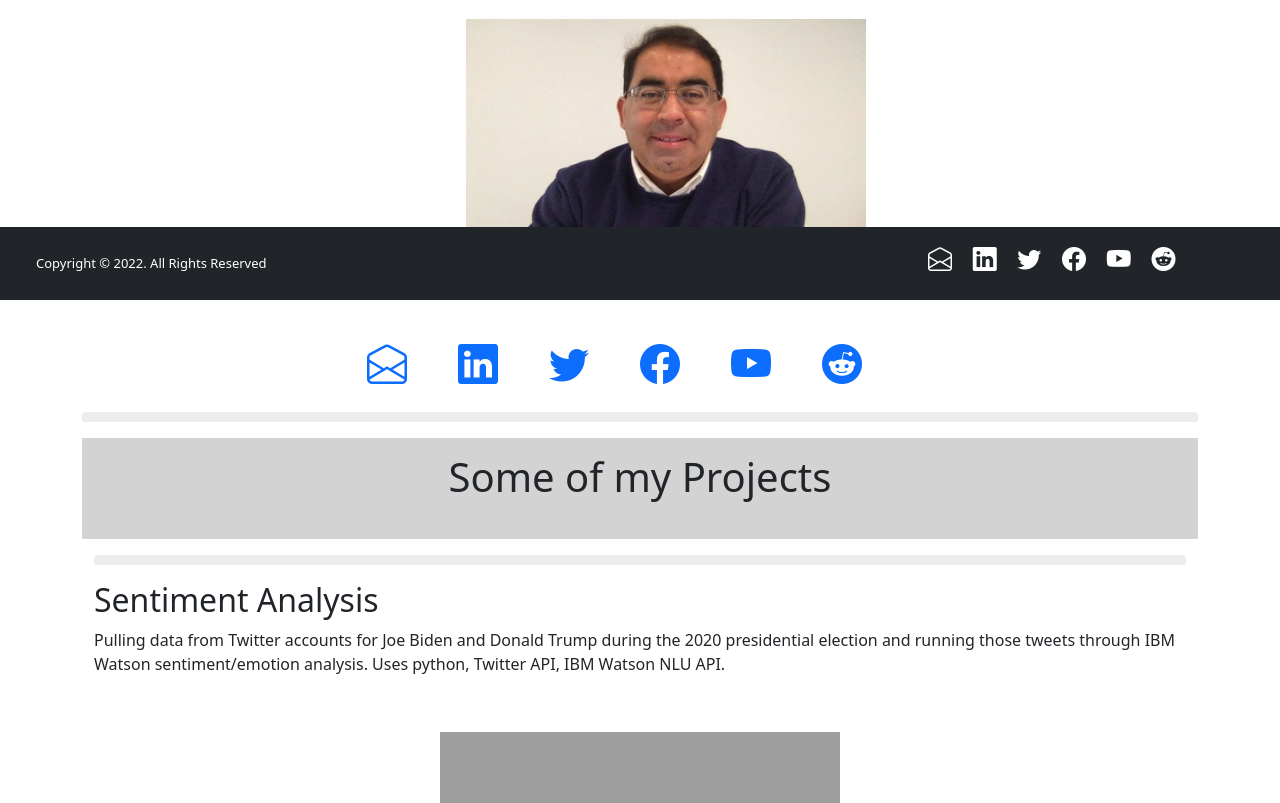
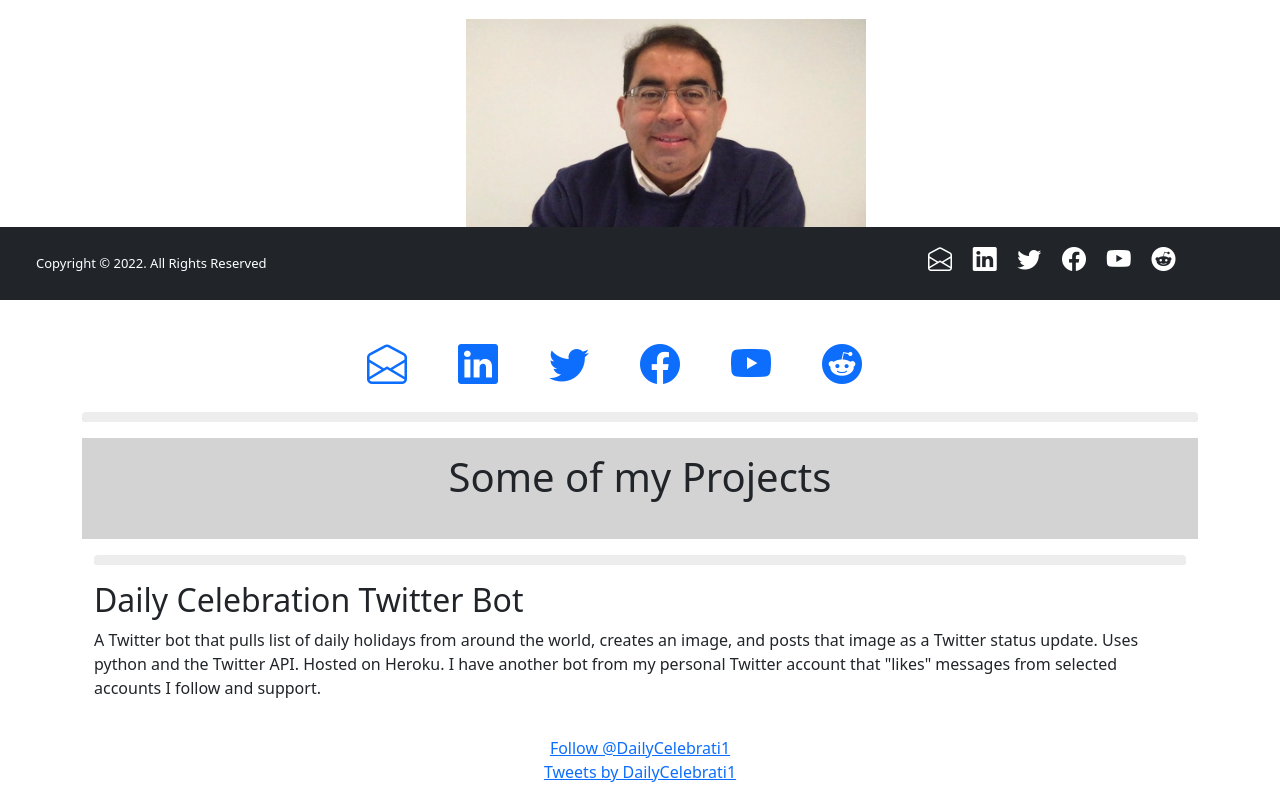
Before and after one commit to tomunoz/django3-personal-portfolio, a Django app: page / in a window 1280 px wide. Shown: the part 500-1303 px from the top of the page. Run offline with Django 3.2, Linux system fonts and the light colour scheme; data comes from the database, SQL or seed files in the repository; both versions use the stored data as it was after the commit; some libraries are stand-ins or nearby versions; grey boxes are pictures that could not be loaded.

Commit message:
Added live twitter feed for twitter celebration bot.

```diff
--- a/portfolio/templates/portfolio/home.html
+++ b/portfolio/templates/portfolio/home.html
@@ -63,7 +63,39 @@
     </div>
 </section>
 
+
 <!-- Page Header End -->
+
+<!-- Twitter Project -->
+
+<section class="projects">
+    <div class="container">
+        <hr class="rounded">
+        <div class="row">
+            <h2>Daily Celebration Twitter Bot</h2>
+        </div>
+        <div class="row">
+            <p>A Twitter bot that pulls list of daily holidays from around the world, creates an image, and posts that
+                image as a Twitter status update. Uses python and the Twitter API. Hosted on Heroku. I have another bot
+                from my personal Twitter account that "likes" messages from selected accounts I follow and support.</p>
+        </div>
+        <div class="row project-image">
+            <div>
+                <a href="https://twitter.com/DailyCelebrati1?ref_src=twsrc%5Etfw" class="twitter-follow-button"
+                    data-show-count="false">Follow @DailyCelebrati1</a>
+                <script async src="https://platform.twitter.com/widgets.js" charset="utf-8"></script>
+            </div>
+            <div>
+                <a class="twitter-timeline" data-width="650" data-height="575" data-theme="dark"
+                    href="https://twitter.com/DailyCelebrati1?ref_src=twsrc%5Etfw">Tweets by DailyCelebrati1</a>
+                <script async src="https://platform.twitter.com/widgets.js" charset="utf-8"></script>
+            </div>
+        </div>
+    </div>
+</section>
+
+<!-- Twitter Project End -->
+
 
 
 <!-- Projects List -->
```
Also changed, not shown: db.sqlite3.
